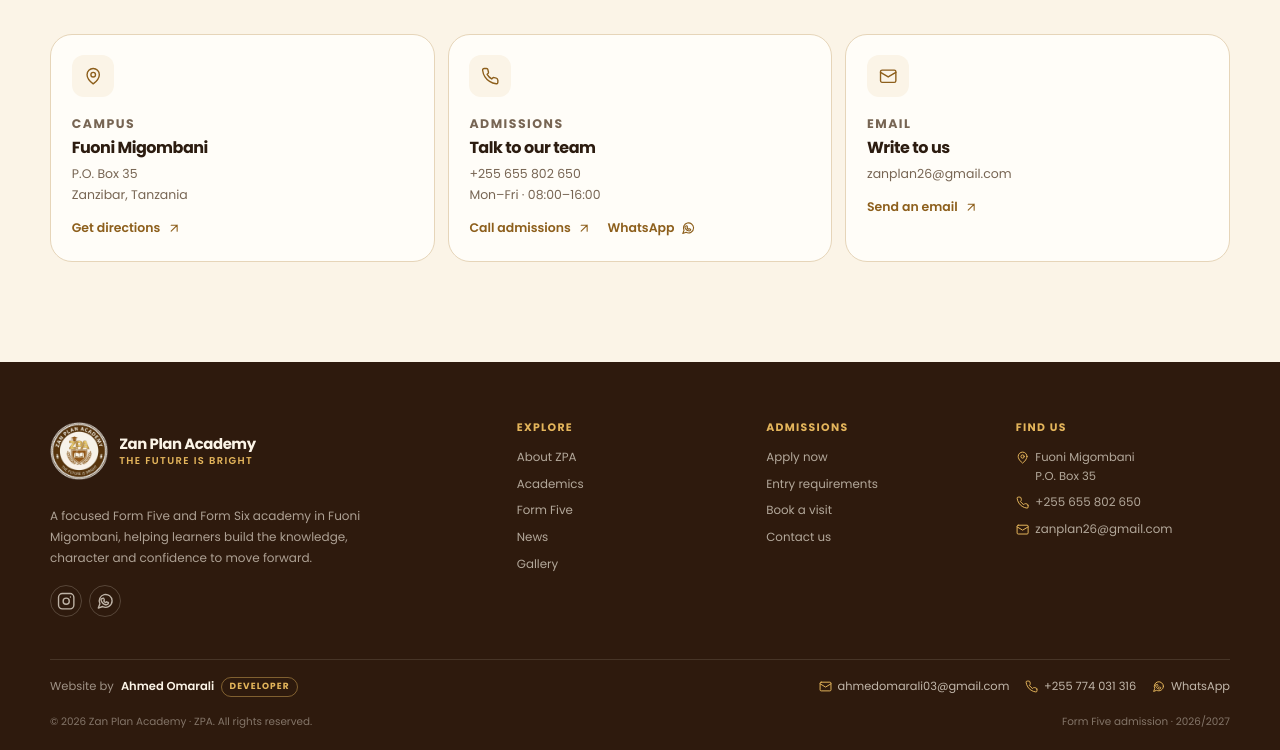
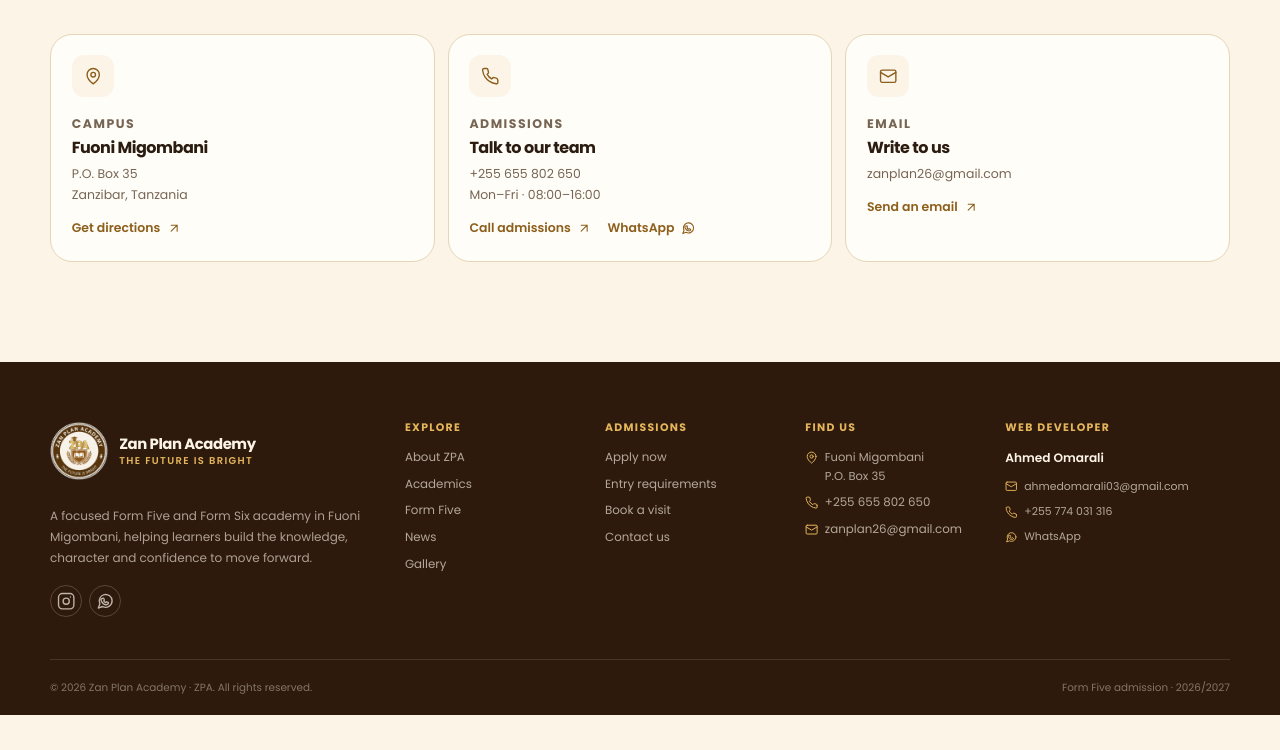
Before and after one commit to ahmed-git1212/zan_plan_academy, a plain HTML site: page index.html in a window 1280 px wide. Shown: the part 7648-8398 px from the top of the page. After the commit the page ends 8363 px from the top, so only its background shows below. Drawn offline with Linux system fonts and the light colour scheme.

Commit message:
Move developer details into a Web Developer footer column
- Replace the bottom credit strip with a fourth footer column: Web Developer
- Column includes name, email, phone and WhatsApp links
- Five-column footer on desktop, two columns on tablet/phone, stacked under 360px
- Update the README developer section

```diff
--- a/assets/styles.css
+++ b/assets/styles.css
@@ -523,7 +523,7 @@ p { margin-bottom: 0; }
 
 /* Footer */
 .site-footer { background: var(--brown-deep); color: rgba(251, 244, 231, 0.7); }
-.footer-main { display: grid; grid-template-columns: minmax(0, 1.45fr) repeat(3, minmax(0, 0.72fr)); gap: 2.2rem; padding-block: 3.8rem 2.6rem; }
+.footer-main { display: grid; grid-template-columns: minmax(0, 1.3fr) repeat(3, minmax(0, 0.68fr)) minmax(0, 0.9fr); gap: 1.9rem; padding-block: 3.8rem 2.6rem; }
 .footer-brand .brand-copy strong { color: var(--cream); }
 .footer-brand .brand-copy span { color: var(--gold-light); }
 .footer-brand > p { max-width: 330px; margin-top: 1rem; color: rgba(251, 244, 231, 0.62); font-size: 0.75rem; line-height: 1.75; }
@@ -536,15 +536,10 @@ p { margin-bottom: 0; }
 .footer-column a:hover, .footer-link:hover { color: var(--cream); }
 .footer-contact p { display: flex; align-items: flex-start; gap: 0.4rem; color: rgba(251, 244, 231, 0.65); font-size: 0.72rem; line-height: 1.65; }
 .footer-contact .icon { margin-top: 0.18rem; color: var(--gold-light); }
-.footer-dev { display: flex; flex-wrap: wrap; align-items: center; justify-content: space-between; gap: 0.6rem 1.6rem; border-top: 1px solid rgba(251, 244, 231, 0.12); padding-block: 1.05rem; }
-.footer-dev-credit { display: flex; flex-wrap: wrap; align-items: center; gap: 0.45rem; margin: 0; color: rgba(251, 244, 231, 0.55); font-size: 0.72rem; }
-.footer-dev-credit strong { color: var(--cream); font-weight: 600; }
-.footer-dev-role { border: 1px solid rgba(228, 181, 91, 0.45); border-radius: 999px; padding: 0.1rem 0.45rem; color: var(--gold-light); font-size: 0.56rem; font-weight: 700; letter-spacing: 0.12em; text-transform: uppercase; }
-.footer-dev-links { display: flex; flex-wrap: wrap; align-items: center; gap: 0.4rem 1rem; }
-.footer-dev-links a { display: inline-flex; align-items: center; gap: 0.35rem; color: rgba(251, 244, 231, 0.72); font-size: 0.71rem; }
-.footer-dev-links a:hover { color: var(--gold-light); }
-.footer-dev-links .icon { color: var(--gold-light); }
-.footer-bottom { display: flex; flex-wrap: wrap; justify-content: space-between; gap: 0.5rem; border-top: 0; padding-block: 0 1.2rem; color: rgba(251, 244, 231, 0.42); font-size: 0.65rem; }
+.footer-developer-name { margin: 0 0 0.15rem; color: var(--cream); font-size: 0.76rem; font-weight: 600; }
+.footer-developer a { display: inline-flex; align-items: center; gap: 0.4rem; overflow-wrap: break-word; font-size: 0.68rem; }
+.footer-developer .icon { flex: none; color: var(--gold-light); }
+.footer-bottom { display: flex; flex-wrap: wrap; justify-content: space-between; gap: 0.5rem; border-top: 1px solid rgba(251, 244, 231, 0.12); padding-block: 1.2rem; color: rgba(251, 244, 231, 0.42); font-size: 0.65rem; }
 .footer-bottom p { margin: 0; }
 
 /* Back to top */
@@ -636,6 +631,10 @@ a:focus-visible, button:focus-visible, input:focus-visible, select:focus-visible
 @media (min-width: 761px) {
   .program-card h3 { min-height: 2.24em; }
 }
+@media (max-width: 1199px) {
+  .footer-main { grid-template-columns: repeat(2, minmax(0, 1fr)); }
+  .footer-brand { grid-column: 1 / -1; }
+}
 @media (max-width: 1120px) {
   .main-nav { gap: 0.85rem; }
   .hero-grid { grid-template-columns: minmax(0, 1.05fr) minmax(360px, 0.95fr); gap: 2rem; }
@@ -658,9 +657,8 @@ a:focus-visible, button:focus-visible, input:focus-visible, select:focus-visible
   .campus-inner { grid-template-columns: 1fr; gap: 2rem; }
   .campus-photo { width: min(100%, 640px); }
   .faculty-grid { grid-template-columns: repeat(2, minmax(0, 1fr)); }
-  .footer-main { grid-template-columns: 1.3fr 1fr 1fr; }
-  .footer-contact { grid-column: 1 / -1; display: grid; grid-template-columns: repeat(3, minmax(0, 1fr)); align-items: start; gap: 0.5rem 1.5rem; }
-  .footer-contact h2 { grid-column: 1 / -1; }
+  .footer-main { grid-template-columns: repeat(2, minmax(0, 1fr)); }
+  .footer-brand { grid-column: 1 / -1; }
   .footer-bottom { padding-right: 3.2rem; }
 }
 @media (max-width: 760px) {
@@ -768,7 +766,6 @@ a:focus-visible, button:focus-visible, input:focus-visible, select:focus-visible
   .footer-main { grid-template-columns: 1fr 1fr; }
   .footer-brand { grid-column: 1 / -1; }
   .footer-contact { display: flex; flex-direction: column; align-items: flex-start; flex-wrap: wrap; }
-  .footer-dev { flex-direction: column; align-items: flex-start; gap: 0.5rem; }
   .footer-bottom { flex-direction: column; padding-right: 3rem; }
   .back-to-top { width: 38px; height: 38px; bottom: 0.8rem; right: 0.75rem; }
   .gallery-text { padding: 0.85rem; gap: 0.1rem; }
@@ -778,6 +775,10 @@ a:focus-visible, button:focus-visible, input:focus-visible, select:focus-visible
   .lightbox-caption p:last-child { font-size: 0.76rem; }
   .lightbox-nav { width: 38px; height: 38px; }
 }
+@media (max-width: 360px) {
+  .footer-main { grid-template-columns: 1fr; }
+  .footer-brand { grid-column: auto; }
+}
 @media (prefers-reduced-motion: reduce) {
   html { scroll-behavior: auto; }
   *, *::before, *::after { animation-duration: 0.01ms !important; animation-iteration-count: 1 !important; transition-duration: 0.01ms !important; }
--- a/index.html
+++ b/index.html
@@ -678,14 +678,9 @@
         <p><svg class="icon" aria-hidden="true"><use href="#i-phone"></use></svg> <a href="tel:+255655802650">+255 655 802 650</a></p>
         <p><svg class="icon" aria-hidden="true"><use href="#i-mail"></use></svg> <a href="mailto:zanplan26@gmail.com">zanplan26@gmail.com</a></p>
       </div>
-    </div>
-    <div class="container footer-dev">
-      <p class="footer-dev-credit">
-        <span>Website by</span>
-        <strong>Ahmed Omarali</strong>
-        <span class="footer-dev-role">Developer</span>
-      </p>
-      <div class="footer-dev-links" aria-label="Developer contact">
+      <div class="footer-column footer-developer">
+        <h2>Web Developer</h2>
+        <p class="footer-developer-name">Ahmed Omarali</p>
         <a href="mailto:ahmedomarali03@gmail.com">
           <svg class="icon" aria-hidden="true"><use href="#i-mail"></use></svg> ahmedomarali03@gmail.com
         </a>
```
Also changed, not shown: 1 other file.
